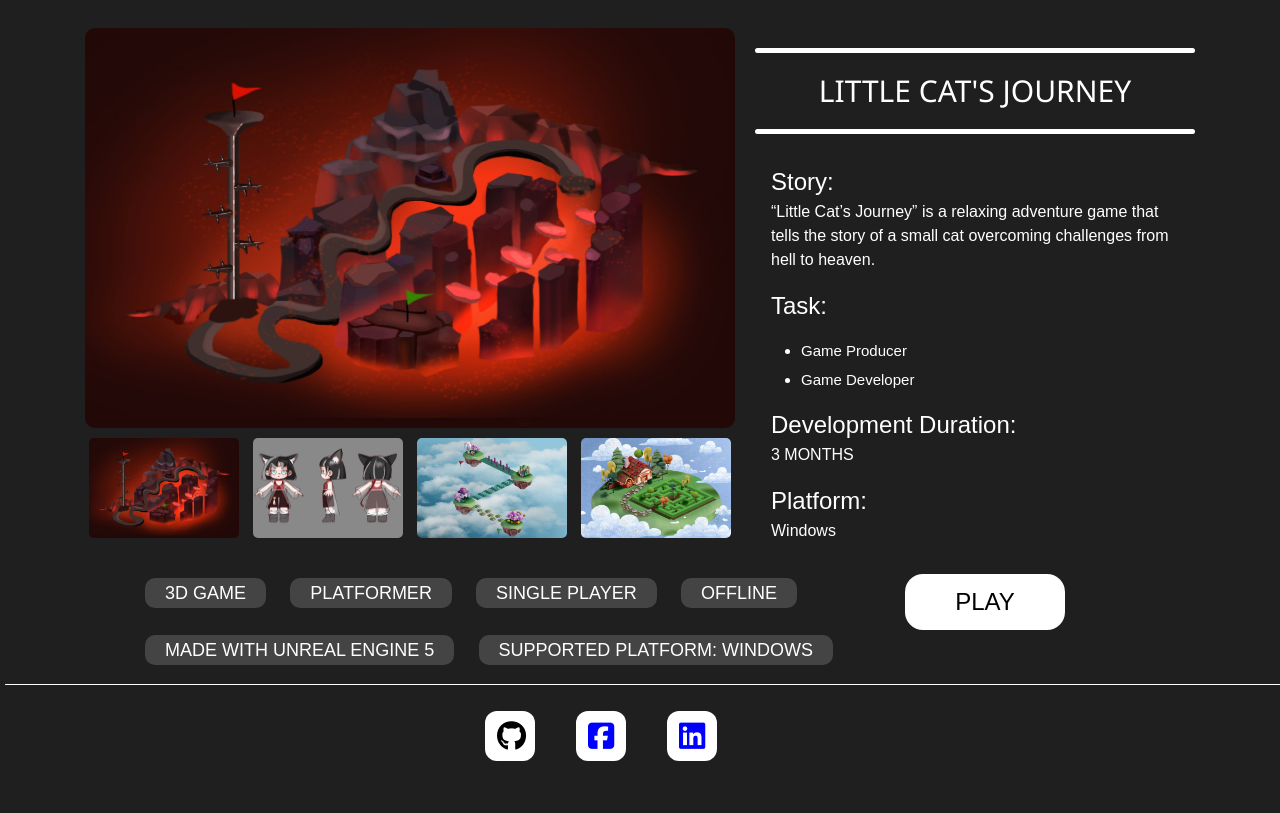
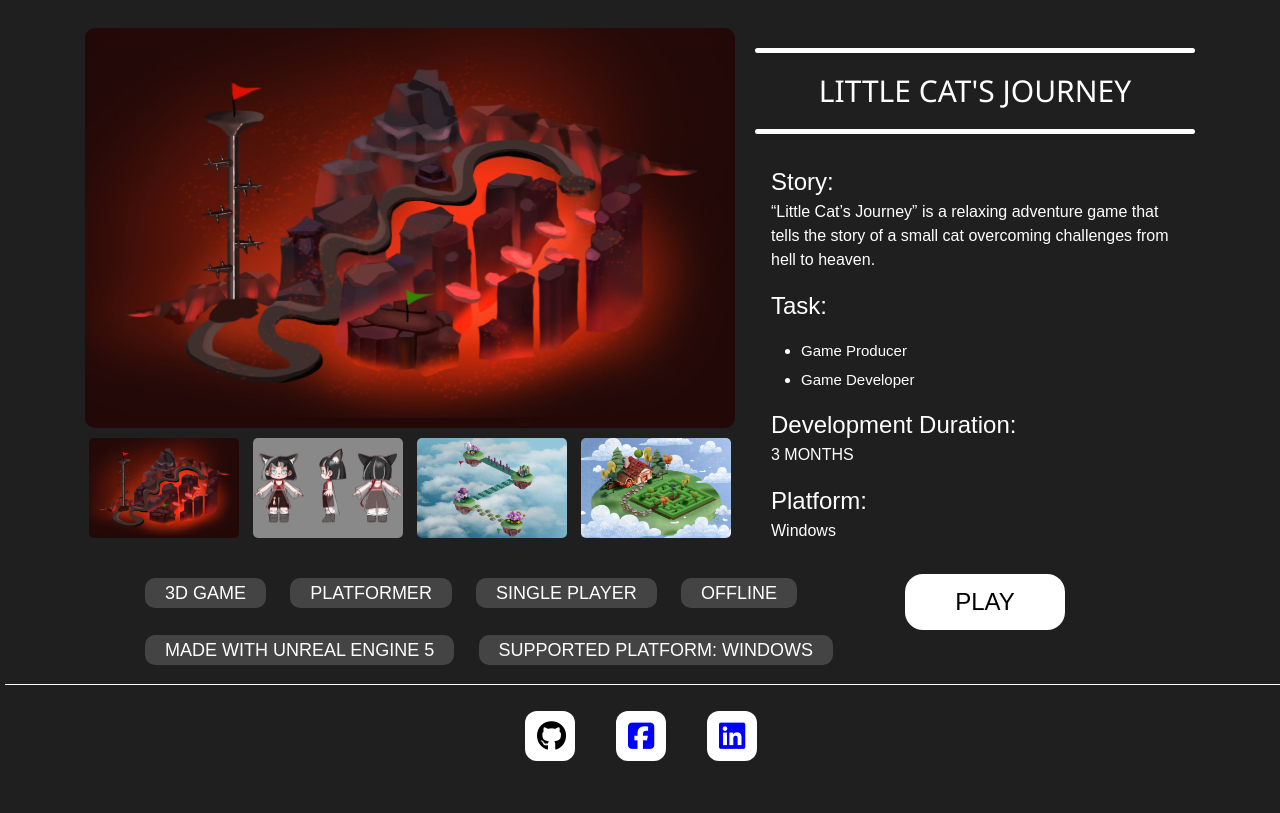
Before and after one commit to phunganhvan/GiangHoangLong, a plain HTML site: page portfolio.html in a window 1280 px wide. Shown: the part 874-1687 px from the top of the page. Drawn offline with nearby package versions, Linux system fonts and the light colour scheme; a web font is replaced by a local one.

Commit message:
max ping

```diff
--- a/portfolio.html
+++ b/portfolio.html
@@ -199,7 +199,7 @@
             </ul>
             <hr style="height: 1px !important; width: 200%; margin-left: -80px">
             <div class="icons" style="background-color: var(--color-body); display: flex; margin-top: -10px">
-                <div class="icon" style="width: 50px; height: 50px; margin: 16px; margin-left: 400px; padding: 10px; background-color: white; border-radius: 12px;"><a href="https://github.com/Rei-1407"><i class="fa-brands fa-github" style="z-index: 100000; color: black; font-size: 30px; margin-left:2px;"></i></a></div>
+                <div class="icon" style="width: 50px; height: 50px; margin: 16px; margin-left: 440px; padding: 10px; background-color: white; border-radius: 12px;"><a href="https://github.com/Rei-1407"><i class="fa-brands fa-github" style="z-index: 100000; color: black; font-size: 30px; margin-left:2px;"></i></a></div>
                 <div class="icon" style="width: 50px; height: 50px;margin: 16px; margin-left: 25px; padding: 10px; background-color: white; border-radius: 12px;"><a href="https://www.facebook.com/rei.game.developer"><i class="fa-brands fa-square-facebook" style="z-index: 100000; color: blue; font-size: 30px; margin-left:2px;"></i></a></div>
                 <div class="icon" style="width: 50px; height: 50px; margin: 16px;margin-left: 25px; padding: 10px; background-color: white; border-radius: 12px;"><a href="https://www.linkedin.com/in/giang-ho%C3%A0ng-long-878614327/"><i class="fa-brands fa-linkedin" style="z-index: 100000; color: blue; font-size: 30px; margin-left:2px;"></i></a></div>
             </div>
```
